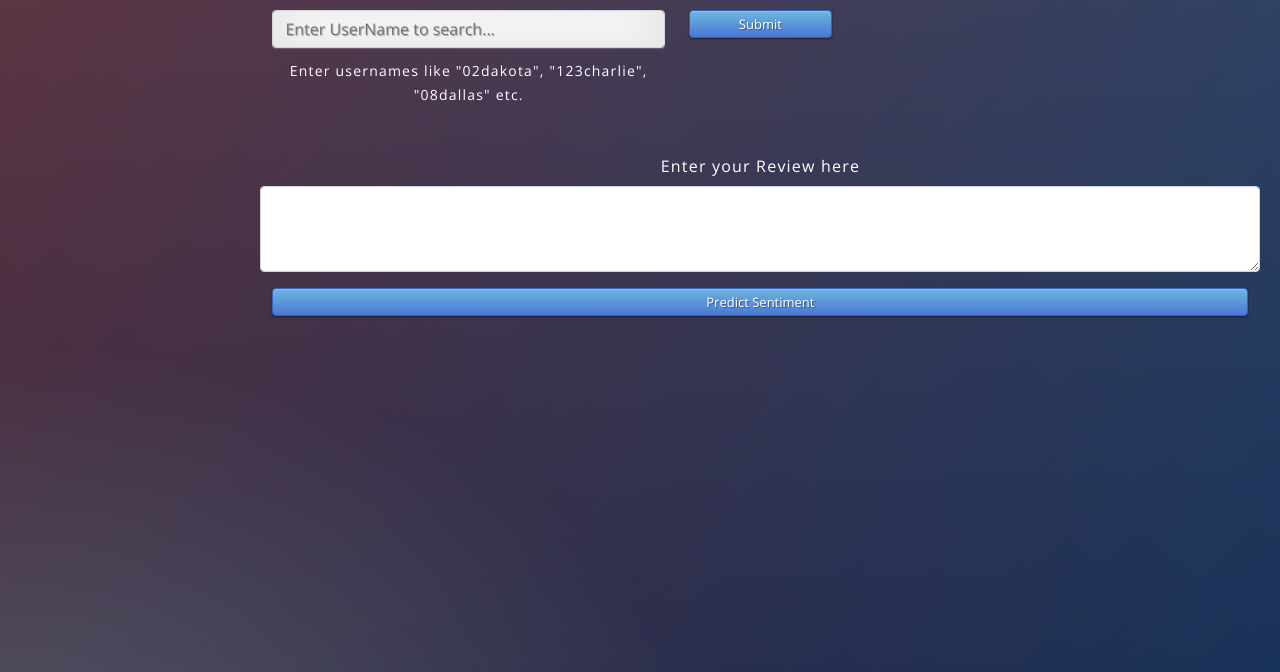
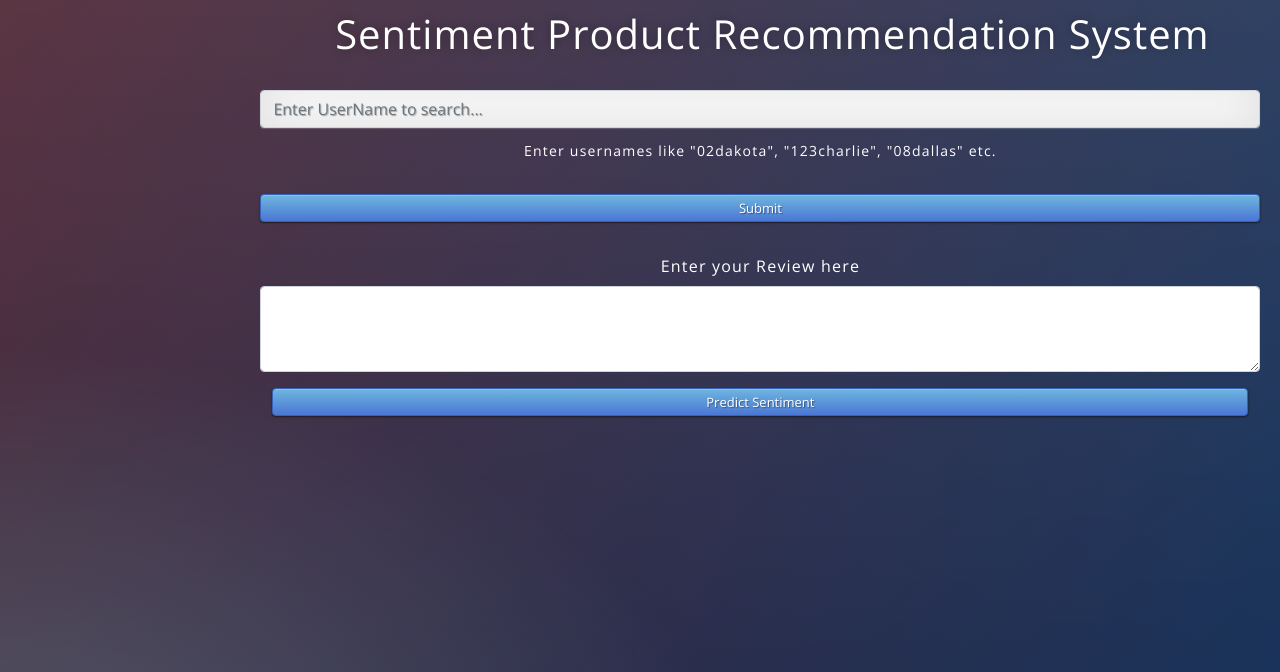
Before and after one commit to Ninkal007/Senti-Recom-Nik, a Flask app: page / in a window 1280 px wide. Shown: the top 672 px of the page. Run offline with Flask 2, Linux system fonts and the light colour scheme; parts of the project's set-up code (start-up, migrations or seed data) failed here and were passed over.

Commit message:
changes 8

```diff
--- a/static/css/style.css
+++ b/static/css/style.css
@@ -32,7 +32,7 @@
 }
 .login {
 	position: absolute;
-	top: 10%;
+	top: 20%;
 	left: 33%;
 	margin: -150px 0 0 -150px;
 	width:1000px;
--- a/templates/index.html
+++ b/templates/index.html
@@ -22,7 +22,6 @@
       <form action="/predict" method="post">
         <div class="row vstack gap-3">
           <div class="row">
-            <div class="col-sm-5">
             <input
               class="form-control"
               type="text"
@@ -34,9 +33,8 @@
               <small>Enter usernames like "02dakota", "123charlie", "08dallas" etc. </small>
             </p>
           </div>
-            <div class="col-sm-2">
+          <div class="row">
             <input type="submit" class="btn btn-primary" value="Submit" />
-            </div>
           </div>
           <div class="row">
             {% if row_data %}
```
Lines whose indentation alone changed are shown as unchanged.
